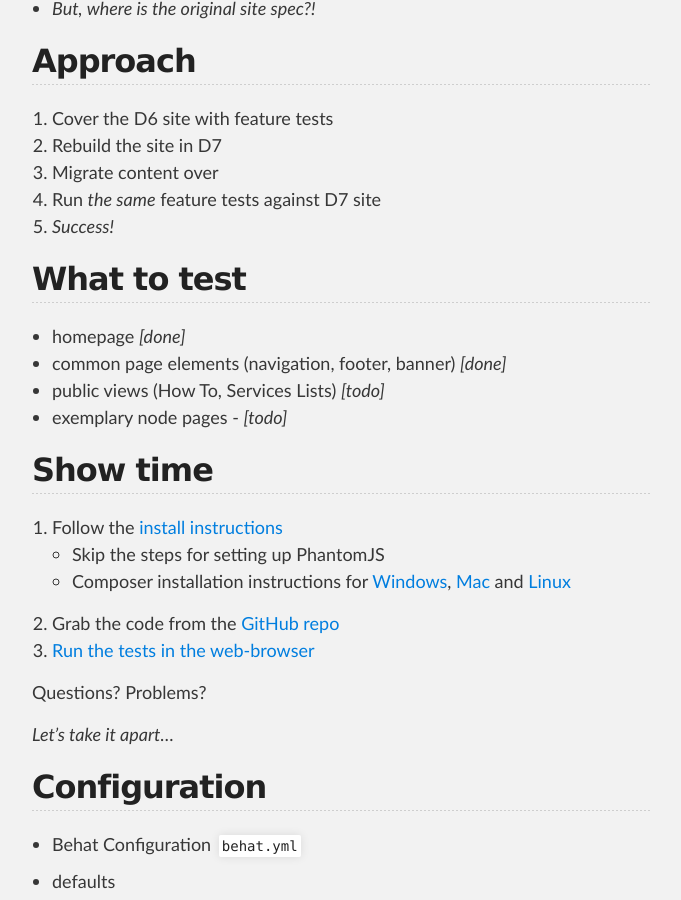
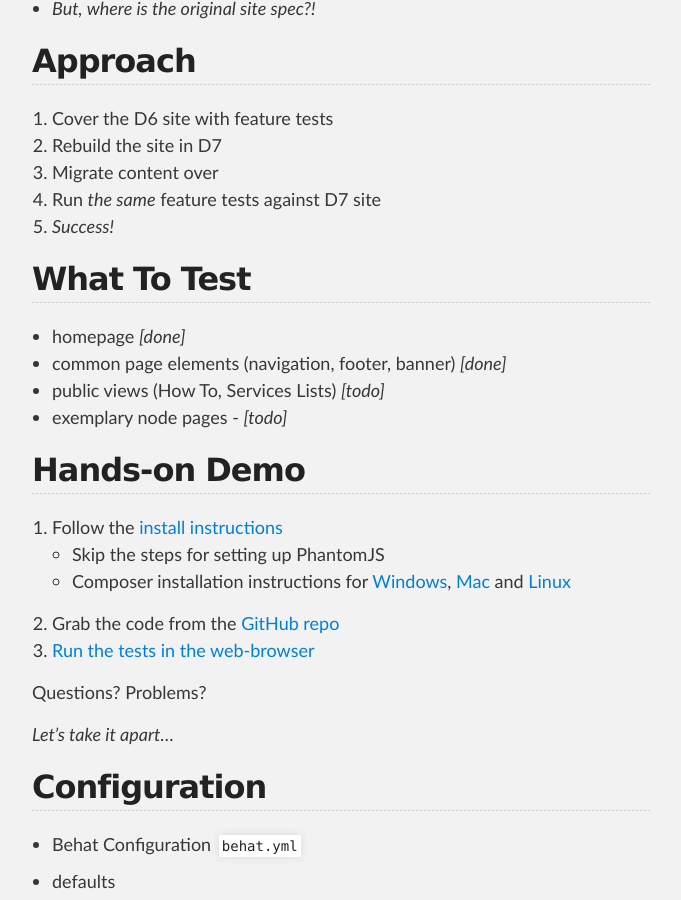
Before and after one commit to stopfstedt/behat-drupal-workshop, a Jekyll site: the page built from building_websites.md, in a window 1280 px wide and 900 px high, scrolled down 520 px. Shown: the whole window, without its empty margins (298-979 px from the left). Built offline with Jekyll 4.4.1, drawn with Linux system fonts in a browser that asks for light colours; Markdown is read by kramdown in place of the engine named in the settings.

Commit message:
content tweaks.

```diff
--- a/building_websites.md
+++ b/building_websites.md
@@ -23,14 +23,14 @@ Implement your website _according to spec_.
 4. Run _the same_ feature tests against D7 site
 5. _Success!_
 
-## What to test
+## What To Test
 
 * homepage _[done]_
 * common page elements (navigation, footer, banner) _[done]_
 * public views (How To, Services Lists) _[todo]_
 * exemplary node pages - _[todo]_
 
-## Show time
+## Hands-on Demo
 
 1. Follow the [install instructions](https://github.com/ucsf-drupal/behat_it_website/blob/master/README.md)
     - Skip the steps for setting up PhantomJS
```
